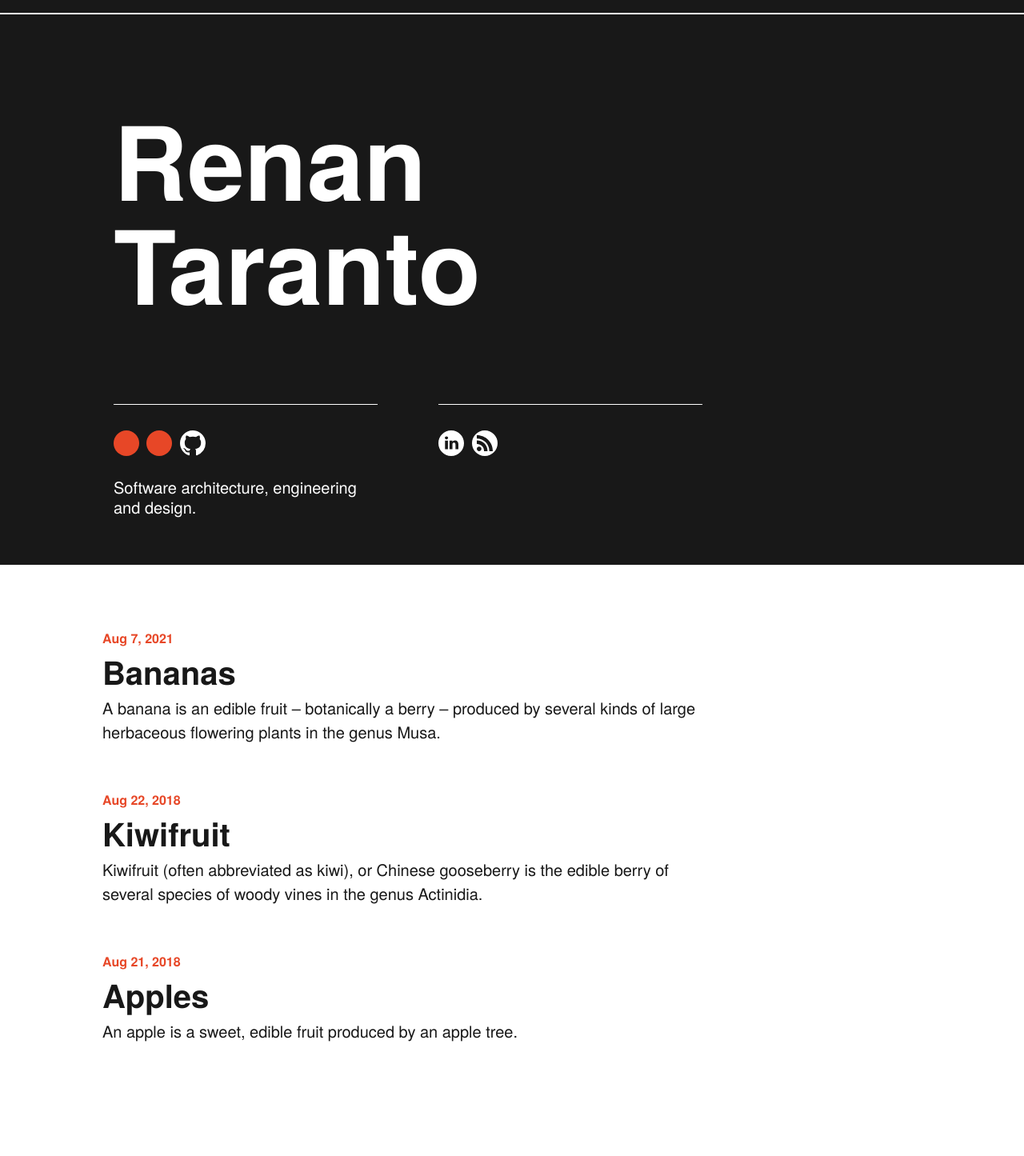
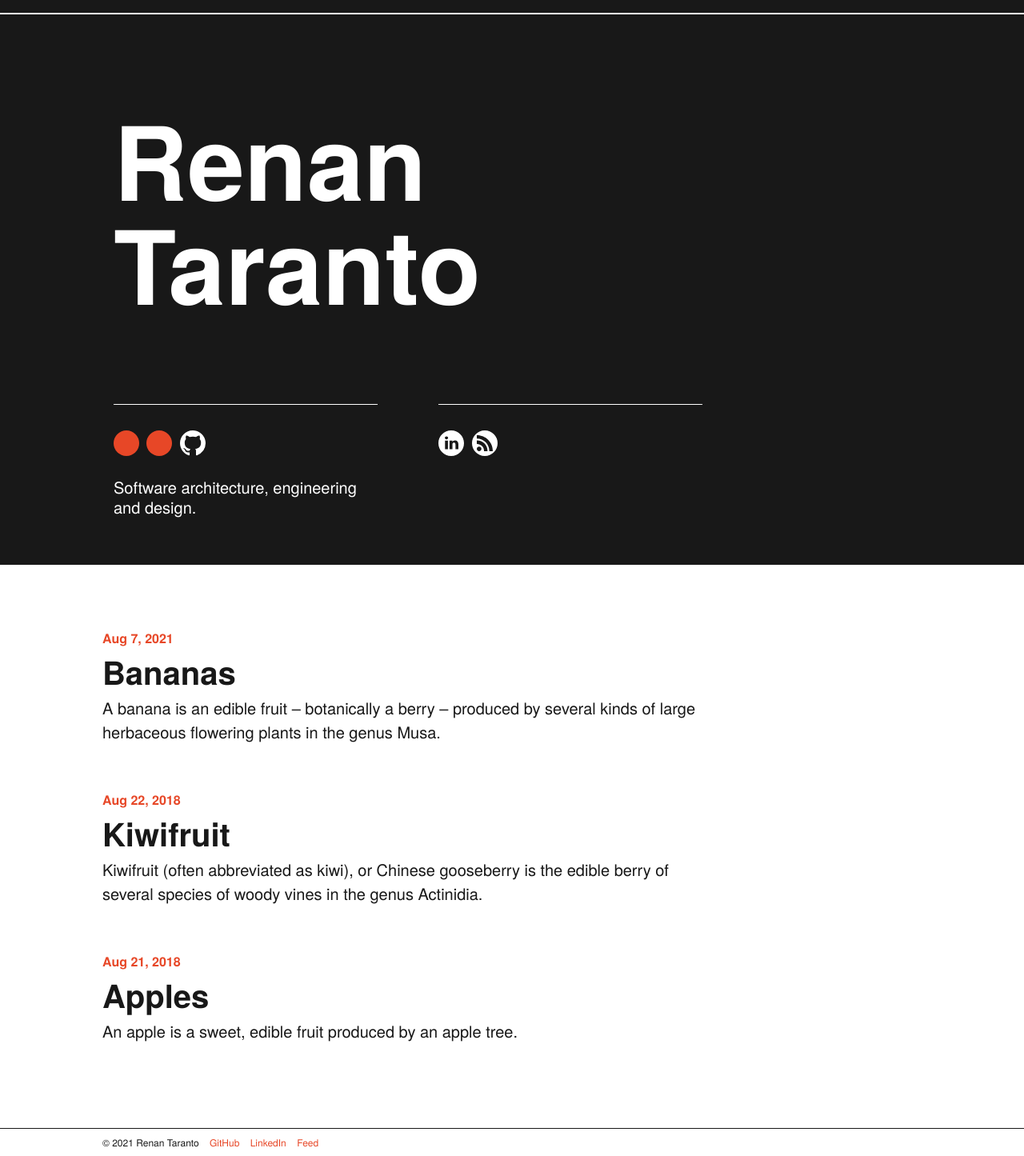
Before and after one commit to renan-taranto/renan-taranto.github.io, a Jekyll site: the page built from index.html, in a window 1280 px wide. Shown: the whole page at 80% size. Built offline with Jekyll 4.4.1, drawn with Linux system fonts in a browser that asks for light colours; nearby versions of some CDN libraries; before the commit the page ends 1410 px from its top, so only the background shows below that.

Commit message:
[Layout] Add footer

```diff
--- /dev/null
+++ b/_includes/footer.html
@@ -0,0 +1,10 @@
+<div class="footer">
+    <div class="container">
+        <div class="footer__content">
+            © {{ 'now' | date: "%Y" }} {{ site.author }}
+            <a class="footer__link" href="https://github.com/renan-taranto">GitHub</a>
+            <a class="footer__link" href="https://www.linkedin.com/in/renan-taranto/">LinkedIn</a>
+            <a class="footer__link" href="/feed.xml">Feed</a>
+        </div>
+    </div>
+</div>
--- a/_layouts/default.html
+++ b/_layouts/default.html
@@ -4,5 +4,6 @@
   <body>
     {% include header.html %}
     {{ content }}
+    {% include footer.html %}
   </body>
 </html>
--- a/_sass/_components.scss
+++ b/_sass/_components.scss
@@ -39,6 +39,25 @@
 
     &:hover {
         color: $color-primary;
+    }
+}
+
+.footer {
+    border-top: 1px solid $color-gray-darken;
+}
+
+.footer__content {
+    padding-top: 8px;
+    padding-bottom: 8px;
+    font-size: 12px;
+}
+
+.footer__link {
+    color: $color-primary;
+    margin-left: 10px;
+
+    &:hover {
+        text-decoration: underline;
     }
 }
 
```
